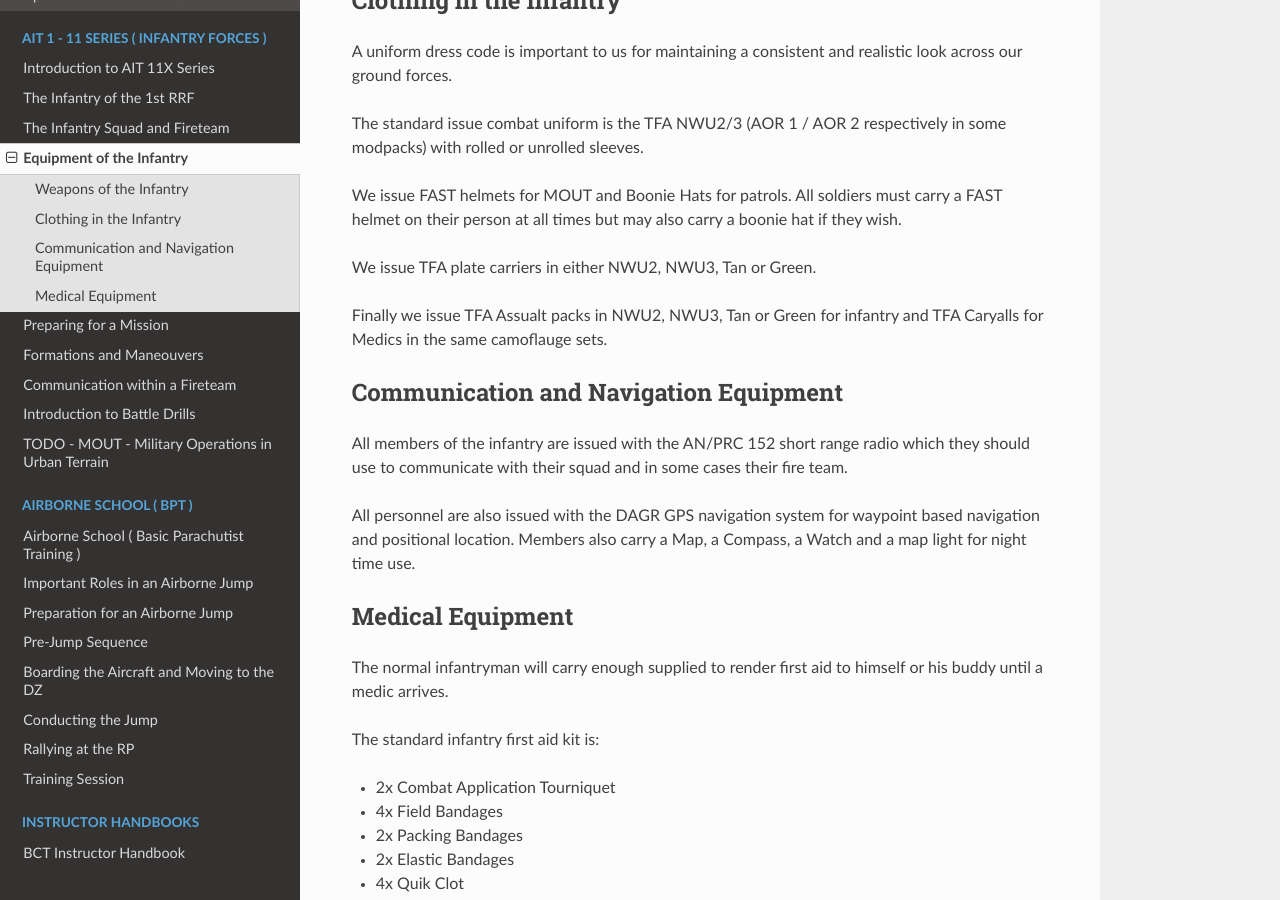
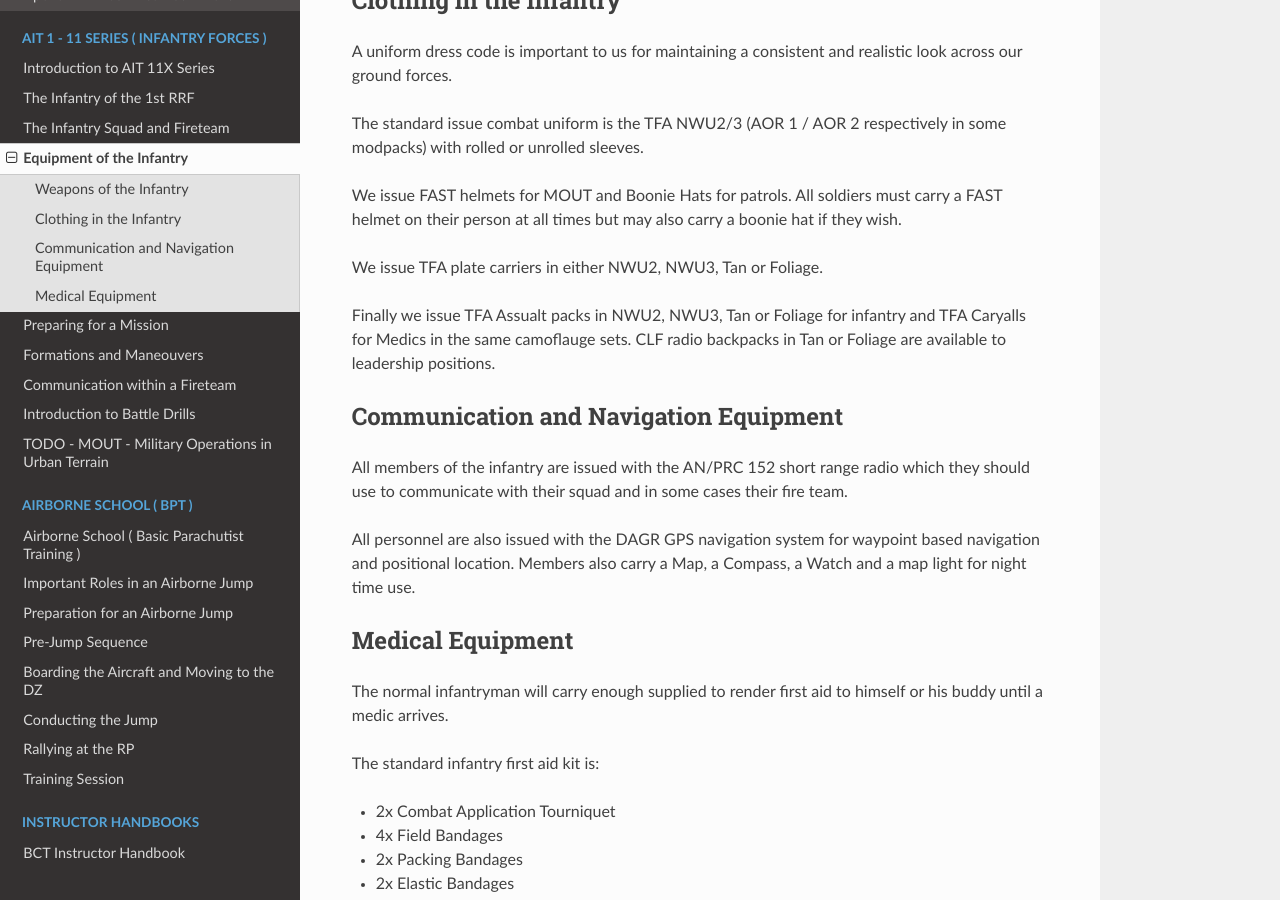
Before and after one commit to 1st-rapid-response-force/Training-Programs, a Sphinx documentation site: the page built from docs/source/ait_11/equipment.rst, in a window 1280 px wide and 900 px high, scrolled down 496 px. Built offline with Sphinx 7.4.7 and the Read the Docs theme 2.0.0, drawn with Linux system fonts in a browser that asks for light colours; formulas are drawn with MathJax 3.

Commit message:
Incorporate oges changes to AIT 11x
Signed-off-by: Alexander Christie <alex@briefly.io>

```diff
--- a/docs/source/ait_11/equipment.rst
+++ b/docs/source/ait_11/equipment.rst
@@ -23,9 +23,9 @@
 
 We issue FAST helmets for MOUT and Boonie Hats for patrols. All soldiers must carry a FAST helmet on their person at all times but may also carry a boonie hat if they wish.
 
-We issue TFA plate carriers in either NWU2, NWU3, Tan or Green.
+We issue TFA plate carriers in either NWU2, NWU3, Tan or Foliage.
 
-Finally we issue TFA Assualt packs in NWU2, NWU3, Tan or Green for infantry and TFA Caryalls for Medics in the same camoflauge sets.
+Finally we issue TFA Assualt packs in NWU2, NWU3, Tan or Foliage for infantry and TFA Caryalls for Medics in the same camoflauge sets. CLF radio backpacks in Tan or Foliage are available to leadership positions.
 
 Communication and Navigation Equipment
 --------------------------------------------
--- a/docs/source/ait_11/formations.rst
+++ b/docs/source/ait_11/formations.rst
@@ -44,7 +44,9 @@
   .. image:: ../_static/Wedge.png
       :align: center
 
-  The most common formation for a fire team is the Wedge formation. This formation consists of a triangle formed of the team leader with the auto rifleman in the centre rear so that he can move to the side with contactske.
+  The most common formation for a fire team is the Wedge formation. This formation consists of a triangle formed of the team leader on point with the Auto Rifleman on the "weak side" of the wedge. The Specialist and the Grenadier form on the same side providing a "strong side".
+
+  The team leader will choose the sides depending on the likely direction of contact.
 
   This formation offers a good mix of security and speed. In this formation we have front, flank and rear security and the Autorifleman is able to manoeuvre to the side of the wedge that is receiving contact.
 
--- a/docs/source/ait_11/infantry_of_the_rrf.rst
+++ b/docs/source/ait_11/infantry_of_the_rrf.rst
@@ -41,7 +41,7 @@
 
   Taking JSRS means that you are able to become a Fire Team Leader, giving you an opportunity to command a small group of personnel and start a career in leadership.
 
-**Tactical Combat Casualt Care Training**
+**Tactical Combat Casualty Care Training**
 
   TC3 is our school for medical and trauma care. The primary focus is on training you to handle casualties on the battlefield including conducting triage and rendering aid to wounded personnel - both friendly and hostile - in line with the internation rules of war.
 
```
Also changed, not shown: docs/source/ait_11/comunication.rst (+7 -4 lines), docs/source/_static/Wedge.png.
